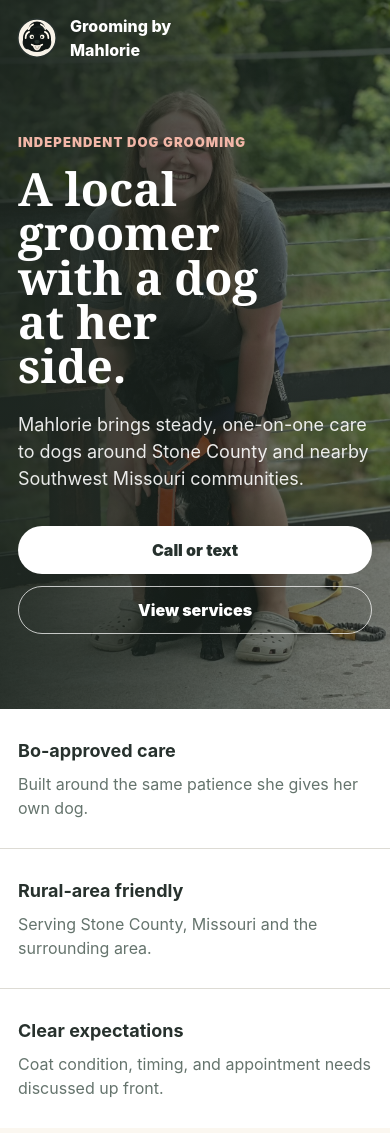
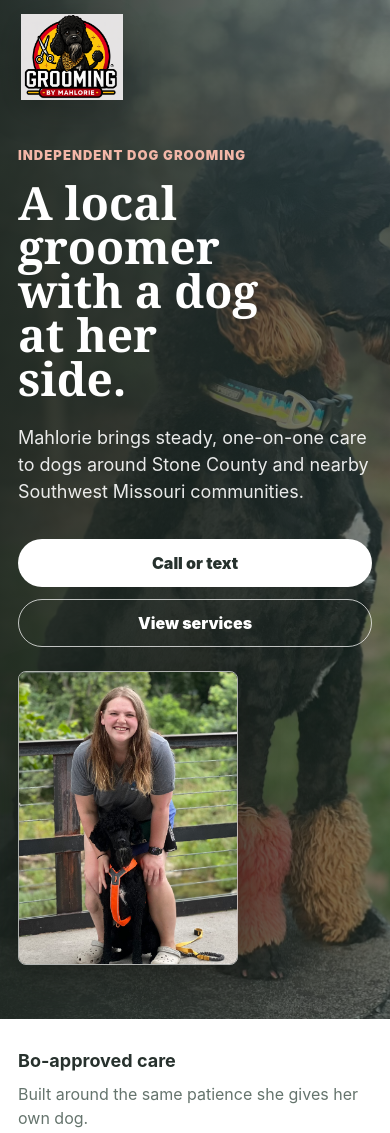
Before and after one commit to alexvahldick/groomingbymahlorie, a plain HTML site: page index.html in a window 390 px wide. Shown: the top 1133 px of the page. Drawn offline with Linux system fonts and the light colour scheme.

Commit message:
Use supplied logo and refine hero layout

```diff
--- a/index.html
+++ b/index.html
@@ -8,14 +8,13 @@
       name="description"
       content="Grooming by Mahlorie offers calm, one-on-one dog grooming for Stone County, Missouri and the surrounding Southwest Missouri area."
     >
-    <link rel="preload" href="assets/photos/hero/mahlorie-bo-hero.jpeg" as="image">
+    <link rel="preload" href="assets/photos/hero/bo-hero.jpeg" as="image">
     <link rel="stylesheet" href="styles.css">
   </head>
   <body>
     <header class="site-header" aria-label="Primary navigation">
       <a class="brand" href="#top" aria-label="Grooming by Mahlorie home">
-        <img class="brand-mark" src="assets/bo-mark.svg" alt="" width="48" height="48">
-        <span>Grooming by Mahlorie</span>
+        <img class="brand-logo" src="assets/photos/logo/ChatGPT Image Jun 24, 2026, 10_56_22 AM.png" alt="Grooming by Mahlorie" width="160" height="128">
       </a>
       <nav class="nav-links" aria-label="Site sections">
         <a href="#services">Services</a>
@@ -27,7 +26,7 @@
 
     <main id="top">
       <section class="hero" aria-labelledby="hero-title">
-        <img class="hero-image bo-hero-image" src="assets/photos/hero/mahlorie-bo-hero.jpeg" alt="Mahlorie smiling with Bo, her black doodle sidekick, outdoors">
+        <img class="hero-image bo-hero-image" src="assets/photos/hero/bo-hero.jpeg" alt="Bo, a black doodle with tan ears and a white beard, sitting outdoors">
         <img class="hero-focus-image" src="assets/photos/hero/mahlorie-bo-hero.jpeg" alt="" aria-hidden="true">
         <div class="hero-overlay" aria-hidden="true"></div>
         <div class="hero-content">
@@ -40,6 +39,7 @@
             <a class="button primary" href="tel:+18168961223">Call or text</a>
             <a class="button secondary" href="#services">View services</a>
           </div>
+          <img class="hero-inline-image" src="assets/photos/hero/mahlorie-bo-hero.jpeg" alt="Mahlorie smiling with Bo outdoors">
         </div>
       </section>
 
@@ -129,10 +129,6 @@
             <span>Email</span>
             <strong>hello@groomingbymahlorie.com</strong>
           </a>
-          <div class="contact-link">
-            <span>Serving</span>
-            <strong>Stone County, Missouri and nearby areas</strong>
-          </div>
         </div>
       </section>
     </main>
--- a/styles.css
+++ b/styles.css
@@ -63,17 +63,17 @@ a {
 .brand {
   display: inline-flex;
   align-items: center;
-  gap: 12px;
   min-width: 0;
-  font-weight: 800;
   text-decoration: none;
 }
 
-.brand-mark {
-  width: 42px;
-  height: 42px;
+.brand-logo {
   display: block;
-  border-radius: 50%;
+  width: clamp(118px, 14vw, 184px);
+  height: auto;
+  max-height: 106px;
+  object-fit: contain;
+  filter: drop-shadow(0 8px 18px rgba(0, 0, 0, 0.22));
 }
 
 .nav-links {
@@ -111,32 +111,21 @@ a {
   width: 100%;
   height: 100%;
   object-fit: cover;
-  filter: blur(2px);
-  transform: scale(1.02);
 }
 
 .bo-hero-image {
-  object-position: 66% 42%;
+  object-position: 68% 28%;
 }
 
 .hero-focus-image {
-  z-index: 1;
-  right: clamp(32px, 8vw, 132px);
-  bottom: 0;
-  width: min(40vw, 520px);
-  height: calc(100% - 104px);
-  object-fit: contain;
-  object-position: bottom center;
-  filter: drop-shadow(0 28px 54px rgba(0, 0, 0, 0.3));
-  -webkit-mask-image: linear-gradient(90deg, transparent 0%, #000 14%, #000 88%, transparent 100%);
-  mask-image: linear-gradient(90deg, transparent 0%, #000 14%, #000 88%, transparent 100%);
+  display: none;
 }
 
 .hero-overlay {
   z-index: 2;
   background:
-    linear-gradient(90deg, rgba(28, 37, 31, 0.94) 0%, rgba(28, 37, 31, 0.8) 42%, rgba(28, 37, 31, 0.35) 72%),
-    linear-gradient(0deg, rgba(28, 37, 31, 0.42), rgba(28, 37, 31, 0.08));
+    linear-gradient(90deg, rgba(28, 37, 31, 0.92) 0%, rgba(28, 37, 31, 0.72) 39%, rgba(28, 37, 31, 0.16) 72%),
+    linear-gradient(0deg, rgba(28, 37, 31, 0.34), rgba(28, 37, 31, 0.04));
 }
 
 .hero-content {
@@ -201,6 +190,18 @@ h3 {
   flex-wrap: wrap;
   gap: 12px;
   margin-top: 34px;
+}
+
+.hero-inline-image {
+  display: block;
+  width: min(100%, 210px);
+  aspect-ratio: 3 / 4;
+  margin-top: 24px;
+  border: 1px solid rgba(255, 255, 255, 0.64);
+  border-radius: 8px;
+  object-fit: cover;
+  object-position: center;
+  box-shadow: 0 18px 40px rgba(0, 0, 0, 0.28);
 }
 
 .button {
@@ -464,17 +465,12 @@ h3 {
     background: linear-gradient(90deg, rgba(28, 37, 31, 0.92), rgba(28, 37, 31, 0.55));
   }
 
-  .hero-focus-image {
-    display: none;
+  .bo-hero-image {
+    object-position: 58% 50%;
   }
 
-  .hero-image {
-    filter: none;
-    transform: none;
-  }
-
-  .bo-hero-image {
-    object-position: 54% 50%;
+  .hero-inline-image {
+    width: min(78vw, 220px);
   }
 
   h1 {
@@ -500,12 +496,17 @@ h3 {
     padding: 14px 16px;
   }
 
+  .brand-logo {
+    width: 112px;
+    max-height: 86px;
+  }
+
   .nav-links {
     display: none;
   }
 
   .hero {
-    padding: 112px 18px 54px;
+    padding: 146px 18px 54px;
   }
 
   .hero-copy {
```
Also changed, not shown: gallery.html (+1 -2 lines), assets/photos/logo/ChatGPT Image Jun 24, 2026, 10_56_22 AM.png (added), assets/photos/logo/logo draft to update.JPEG (deleted).
